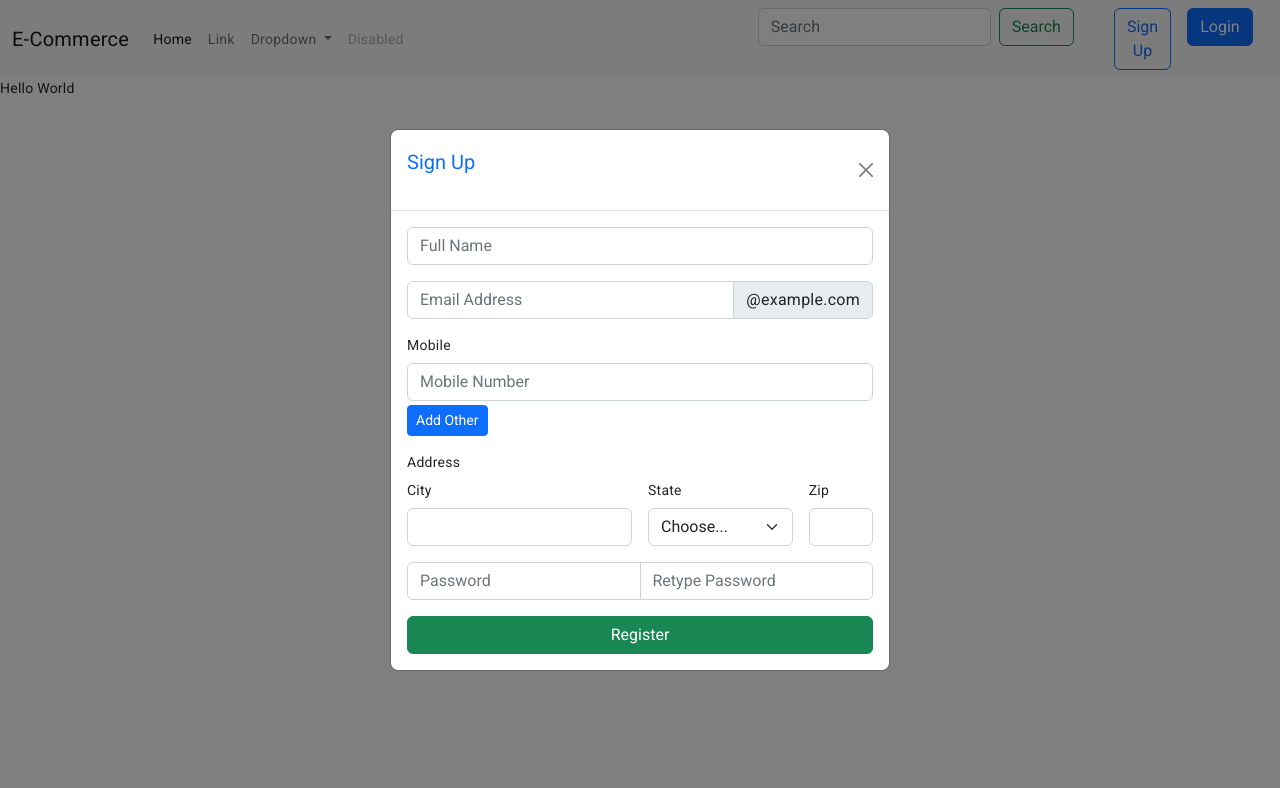
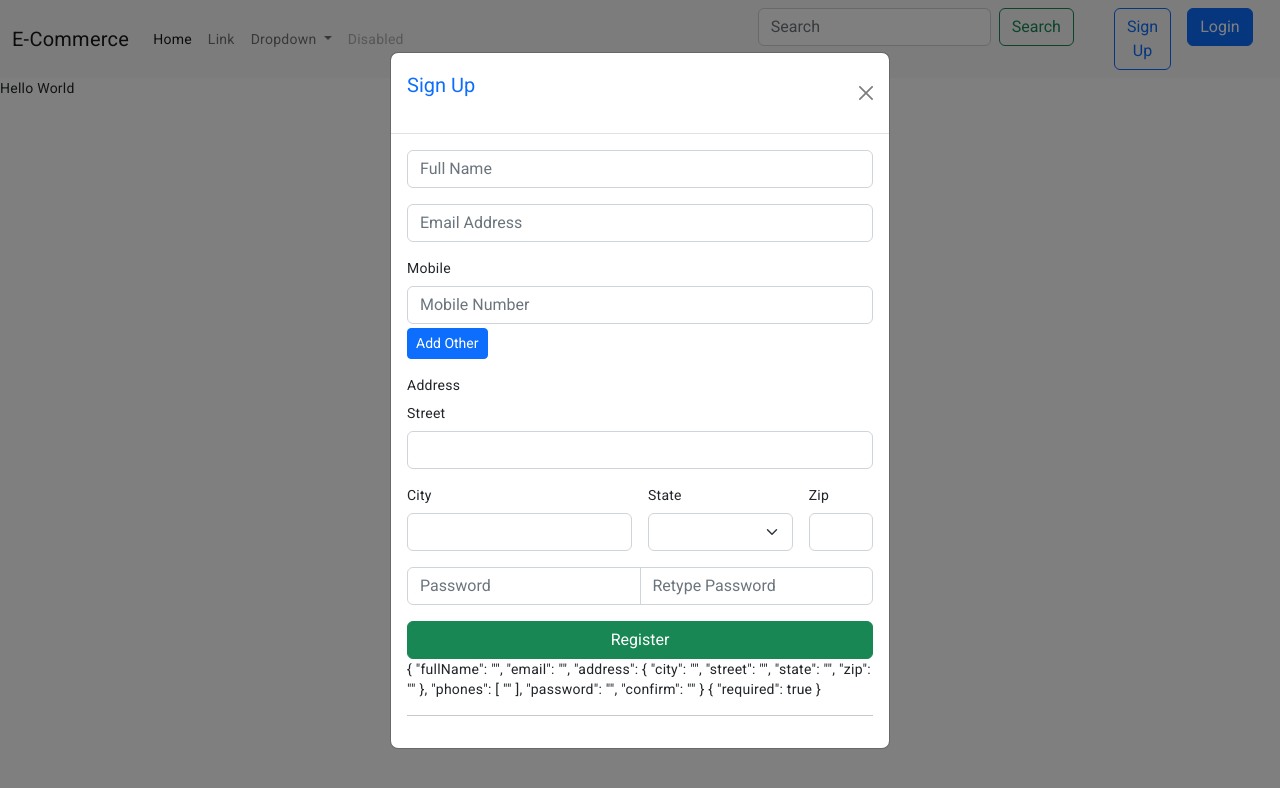
Before and after one commit to islam-kamel/angular-ecommerce, an Angular app: page / in a window 1280 px wide. Both pictures are taken after a click on the button "Sign Up". Shown: the top 788 px of the page. Built offline with nearby package versions, Linux system fonts and the light colour scheme.

Commit message:
Added Async validator email and handel error

```diff
--- a/src/app/Components/signup/signup.component.ts
+++ b/src/app/Components/signup/signup.component.ts
@@ -1,4 +1,6 @@
 import { Component } from '@angular/core';
+import {FormArray, FormBuilder, FormControl, FormGroup, Validators} from "@angular/forms";
+import {FormValidators} from "../../core/services/form-validatetors.validator";
 
 @Component({
   selector: 'app-singup',
@@ -6,5 +8,47 @@ import { Component } from '@angular/core';
   styleUrls: ['./singup.component.scss']
 })
 export class SignupComponent {
+  signup: FormGroup;
+
+  constructor(private fb: FormBuilder, private formValidators: FormValidators) {
+    this.signup = this.createFormItem("init");
+  }
+
+  get phones(): FormArray {return this.signup.controls["phones"] as FormArray;}
+
+  addPhone(): void {
+    this.phones.push(new FormControl(""));
+  }
+
+  deletePhone(index: number) {
+    this.phones.removeAt(index)
+  }
+
+  get address(): FormGroup {return this.signup.controls["address"] as FormGroup;}
+
+  get email(): FormControl {return this.signup.controls['email'] as FormControl}
+
+  createFormItem(itemType: string): FormGroup {
+    let form: FormGroup = this.fb.group({});
+
+    switch (itemType) {
+      case "init":
+        form = this.fb.group({
+          fullName: "",
+          email: ["", [Validators.email, Validators.required], [this.formValidators.checkEmail()]],
+          address: this.fb.group({
+            city: ["", Validators.required],
+            street: ["", Validators.required],
+            state: ["", Validators.required],
+            zip: ["", Validators.required],
+          }, {validators: Validators.required}),
+          phones: this.fb.array([new FormControl("", Validators.required)]),
+          password: ["", Validators.required],
+          confirm: ["", Validators.required],
+        }, {updateOn: "blur"} )
+    }
+
+    return form;
+  }
 
 }
--- a/src/app/Components/signup/singup.component.html
+++ b/src/app/Components/signup/singup.component.html
@@ -42,55 +42,89 @@ Create custom Async Validator for checking if the email used
 
 -->
 <ng-template #form>
-  <form>
+  <form [formGroup]="signup">
     <div class="input-group mb-3">
-      <input type="text" class="form-control" placeholder="Full Name" aria-label="FullName">
+      <input formControlName="fullName" type="text" class="form-control" placeholder="Full Name" aria-label="FullName">
     </div>
 
     <div class="input-group mb-3">
-      <input type="text" class="form-control" placeholder="Email Address" aria-label="Email Address" aria-describedby="basic-addon2">
-      <span class="input-group-text" id="basic-addon2">@example.com</span>
+      <input
+        [ngClass]="{'is-valid': email.valid, 'is-invalid': email.invalid && email.dirty && email.touched}"
+        formControlName="email"
+        type="text" class="form-control"
+        placeholder="Email Address"
+        aria-label="Email Address"
+        aria-describedby="basic-addon2"
+      >
+      <span  *ngIf="email.pending" class="input-group-text loader" id="basic-addon2"></span>
     </div>
 
-    <ng-container>
+    <ng-container formArrayName="phones">
+
       <label for="phone-number" class="form-label">Mobile</label>
-      <div class="input-group mb-1">
-        <input type="text" class="form-control" id="phone-number" placeholder="Mobile Number">
-      </div>
+      <ng-container *ngFor="let phone of phones.controls; let i=index">
+        <div class="input-group mb-1">
+          <input
+            [formControlName]="i"
+            type="text"
+            class="form-control"
+            id="phone-number"
+            placeholder="Mobile Number"
+            aria-describedby="button-addon2"
+          >
+          <button
+            *ngIf="i > 0"
+            (click)="deletePhone(i)"
+            class="btn btn-outline-danger"
+            type="button"
+            id="button-addon2"
+          >
+            Delete
+          </button>
+        </div>
+      </ng-container>
 
       <div class="mb-3">
-        <button type="button" class="btn btn-sm btn-primary">Add Other</button>
+        <button (click)="addPhone()" type="button" class="btn btn-sm btn-primary">Add Other</button>
       </div>
     </ng-container>
 
-    <ng-container>
+    <ng-container formGroupName="address">
       <label for="address" class="form-label">Address</label>
       <div class="row g-3 mb-3" id="address">
+        <div class="col-12">
+          <label for="inputStreet" class="form-label">Street</label>
+          <input formControlName="street" type="text" class="form-control" id="inputStreet">
+        </div>
         <div class="col-md-6">
           <label for="inputCity" class="form-label">City</label>
-          <input type="text" class="form-control" id="inputCity">
+          <input formControlName="city" type="text" class="form-control" id="inputCity">
         </div>
         <div class="col-md-4">
           <label for="inputState" class="form-label">State</label>
-          <select id="inputState" class="form-select">
+          <select formControlName="state" id="inputState" class="form-select">
             <option selected value="0">Choose...</option>
-            <option value="1">Qena</option>
-            <option value="2">Qus</option>
-            <option value="3">Cairo</option>
+            <option value="Qena">Qena</option>
+            <option value="Qus">Qus</option>
+            <option value="Cairo">Cairo</option>
           </select>
         </div>
         <div class="col-md-2">
           <label for="inputZip" class="form-label">Zip</label>
-          <input type="text" class="form-control" id="inputZip">
+          <input formControlName="zip" type="text" class="form-control" id="inputZip">
         </div>
       </div>
     </ng-container>
 
     <div class="input-group mb-3">
-      <input type="password" class="form-control" placeholder="Password" aria-label="Password">
-      <input type="password" class="form-control" placeholder="Retype Password" aria-label="Confirm Password">
+      <input formControlName="password" type="password" class="form-control" placeholder="Password" aria-label="Password">
+      <input formControlName="confirm" type="password" class="form-control" placeholder="Retype Password" aria-label="Confirm Password">
     </div>
 
     <button class="btn btn-success d-block w-100">Register</button>
+
+    {{signup.value | json}}
+    {{signup.controls['email'].errors | json }}
+    <hr>
   </form>
 </ng-template>
--- a/src/app/Components/signup/singup.component.scss
+++ b/src/app/Components/signup/singup.component.scss
@@ -0,0 +1,14 @@
+.loader::after {
+  content: "";
+  width: 12px;
+  height: 12px;
+  border: 1px solid black;
+  border-radius: 50%;
+  border-right-color: transparent;
+  border-top-color: transparent;
+  animation: linear forwards .5s infinite spin;
+}
+
+@keyframes spin {
+  100% {rotate: 360deg}
+}
--- a/src/app/core/core.module.ts
+++ b/src/app/core/core.module.ts
@@ -4,6 +4,7 @@ import {ModuleWithProviders} from "@angular/core";
 import {AuthService} from "./services/auth.service";
 import {HttpClientModule} from "@angular/common/http";
 import {ApiService} from "./services/api.service";
+import {FormValidators} from "./services/form-validatetors.validator";
 
 @NgModule({
   declarations: [],
@@ -16,7 +17,7 @@ export class CoreModule {
   static forRoot(): ModuleWithProviders<CoreModule> {
     return {
       ngModule: CoreModule,
-      providers: [AuthService, ApiService],
+      providers: [AuthService, ApiService, FormValidators],
     };
   }
 }
--- /dev/null
+++ b/src/app/core/services/form-validatetors.validator.ts
@@ -0,0 +1,26 @@
+import {AsyncValidatorFn, ValidationErrors} from "@angular/forms";
+import {delay, map, Observable, tap} from "rxjs";
+import {User} from "../types";
+import {Injectable} from "@angular/core";
+import {ApiService} from "./api.service";
+
+@Injectable()
+export class FormValidators {
+
+  constructor(private api: ApiService) {
+  }
+
+  checkEmail(): AsyncValidatorFn {
+    let api = this.api;
+    return (control): Observable<ValidationErrors | null> => {
+      return api.get<User[]>(`users/?email=${control.value}`).pipe(
+        delay(1000),
+        map((value) => {
+          let status = null
+            value.map(res => res.email === control.value ? status = {emailTaken: true} : status = null)
+          return status;
+        }
+      ))
+    }
+  }
+}
--- a/src/app/core/types/index.d.ts
+++ b/src/app/core/types/index.d.ts
@@ -5,7 +5,8 @@ export interface User {
   address: {
     city: string,
     zipCode: number,
-    street: string
+    street: string,
+    state: string,
   }
 }
 
```
